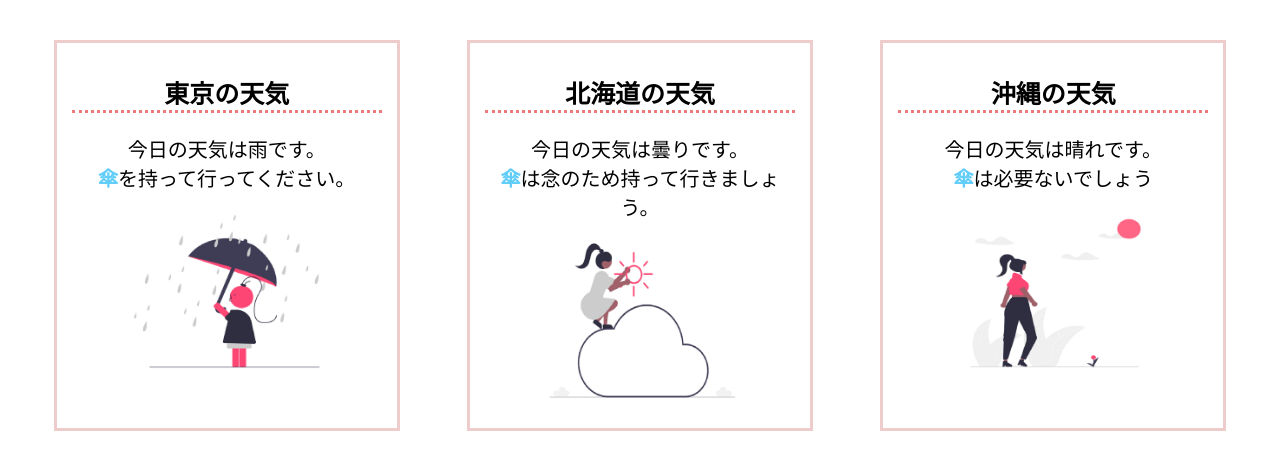
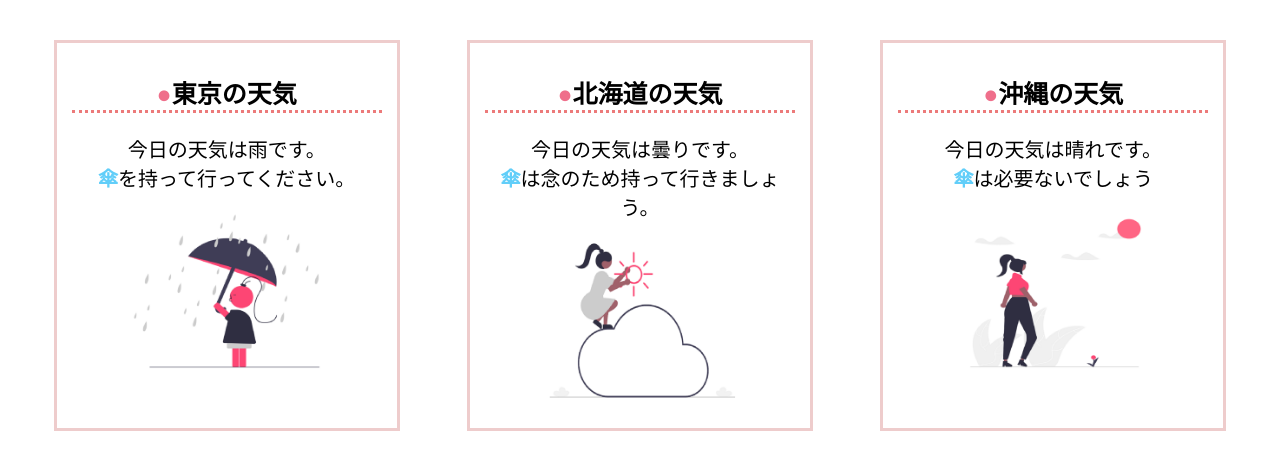
Before and after one commit to syun-ichikawa/githab-basic-kadai, a PHP site: page /kadai_022.html in a window 1280 px wide. Shown: the part 66-537 px from the top of the page. Run offline with PHP 8.4, Linux system fonts and the light colour scheme.

Commit message:
Add files via upload

```diff
--- a/kadai_022/style.css
+++ b/kadai_022/style.css
@@ -28,9 +28,14 @@ h2{
   border-bottom: 3px dotted rgb(236, 122, 122);
   before{content:"&#8226; ";}
   }
+  h2::before {
+    content: "●";
+    color:rgb(239, 111, 139);
+    }
   .contents p:nth-of-type(2)::first-letter {
       color: rgb(97, 206, 249);
       font-weight: bold;
+
   }
   .contents img{
       margin: 10px 0px;
```
